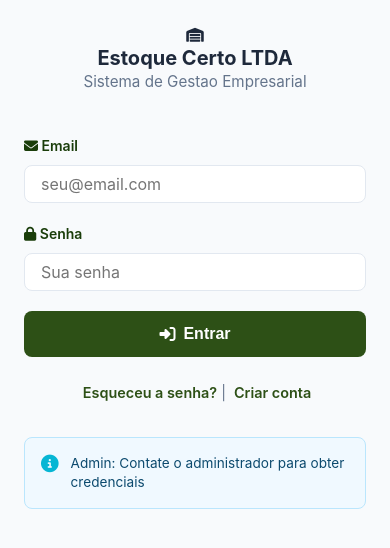
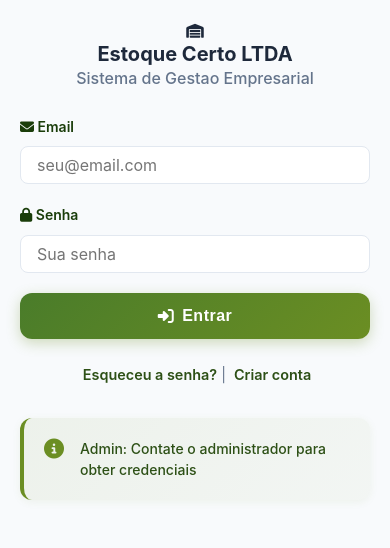
Before and after one commit to cristiano-superacao/projetowash, a Flask app: page / in a window 390 px wide. Shown: the top 548 px of the page. Run offline with Flask 3, Linux system fonts and the light colour scheme; some libraries are stand-ins or nearby versions.

Commit message:
🎨 Layout de autenticação melhorado - Design moderno com gradiente verde profissional - Animações suaves e efeitos visuais - Campos de input aprimorados com feedback visual - Botões com hover effects modernos - Responsividade mobile completa (768px e 480px) - Melhor experiência do usuário

```diff
--- a/web/static/css/style.css
+++ b/web/static/css/style.css
@@ -1307,26 +1318,37 @@ table tbody tr:hover {
     justify-content: center;
     align-items: center;
     padding: 2rem;
-    background-color: white;
+    background-color: rgba(255, 255, 255, 0.98);
+    backdrop-filter: blur(20px);
     position: relative;
-    height: 100%; /* Altura total */
-    overflow-y: auto; /* Scroll se necessário */
+    height: 100%;
+    overflow-y: auto;
+    box-shadow: -10px 0 40px rgba(0, 0, 0, 0.1);
 }
 
 .auth-card {
     width: 100%;
-    max-width: 420px;
-    padding: 2rem;
-    animation: fadeIn 0.5s ease-out;
+    max-width: 460px;
+    padding: 2.5rem;
+    animation: fadeInUp 0.6s cubic-bezier(0.4, 0, 0.2, 1);
+    background: white;
+    border-radius: 20px;
+    box-shadow: 0 20px 60px rgba(0, 0, 0, 0.08);
 }
 
 .auth-card.hidden {
     display: none;
 }
 
-@keyframes fadeIn {
-    from { opacity: 0; transform: translateY(10px); }
-    to { opacity: 1; transform: translateY(0); }
+@keyframes fadeInUp {
+    from {
+        opacity: 0;
+        transform: translateY(30px);
+    }
+    to {
+        opacity: 1;
+        transform: translateY(0);
+    }
 }
 
 .auth-header {
@@ -1335,15 +1357,17 @@ table tbody tr:hover {
 }
 
 .auth-header h2 {
-    font-size: 1.875rem;
+    font-size: 2rem;
     color: var(--text-primary);
     margin-bottom: 0.5rem;
-    font-weight: 700;
+    font-weight: 800;
+    letter-spacing: -0.5px;
 }
 
 .auth-header p {
     color: var(--text-secondary);
-    font-size: 0.95rem;
+    font-size: 1rem;
+    font-weight: 500;
 }
 
 /* Tabs de Autenticação */
@@ -1431,28 +1457,65 @@ table tbody tr:hover {
 
 .form-select {
     width: 100%;
-    padding: 0.75rem 1rem;
-    border: 1px solid #e2e8f0;
-    border-radius: var(--radius-md);
+    padding: 0.875rem 1rem;
+    border: 2px solid #e2e8f0;
+    border-radius: 12px;
     font-size: 0.95rem;
-    transition: all 0.2s ease;
+    transition: all 0.3s cubic-bezier(0.4, 0, 0.2, 1);
     background: #f8fafc;
     color: var(--text-primary);
     cursor: pointer;
+    font-family: inherit;
 }
 
 .form-select:focus {
     background: white;
-    border-color: var(--primary-color);
-    box-shadow: 0 0 0 3px rgba(45, 80, 22, 0.1);
+    border-color: #6B8E23;
+    box-shadow: 0 0 0 4px rgba(107, 142, 35, 0.1), 0 4px 12px rgba(107, 142, 35, 0.08);
     outline: none;
+    transform: translateY(-1px);
 }
 
 .btn-block {
     width: 100%;
-    padding: 0.875rem;
+    padding: 1rem;
     font-size: 1rem;
+    font-weight: 700;
     margin-top: 1rem;
+    border-radius: 12px;
+    background: linear-gradient(135deg, #4a7c2a 0%, #6B8E23 100%);
+    color: white;
+    border: none;
+    cursor: pointer;
+    transition: all 0.3s cubic-bezier(0.4, 0, 0.2, 1);
+    box-shadow: 0 4px 14px rgba(107, 142, 35, 0.3);
+    letter-spacing: 0.5px;
+    position: relative;
+    overflow: hidden;
+}
+
+.btn-block::before {
+    content: '';
+    position: absolute;
+    top: 0;
+    left: -100%;
+    width: 100%;
+    height: 100%;
+    background: linear-gradient(90deg, transparent, rgba(255, 255, 255, 0.2), transparent);
+    transition: left 0.5s;
+}
+
+.btn-block:hover::before {
+    left: 100%;
+}
+
+.btn-block:hover {
+    transform: translateY(-2px);
+    box-shadow: 0 12px 35px rgba(107, 142, 35, 0.4);
+}
+
+.btn-block:active {
+    transform: translateY(0);
 }
 
 /* Links e Dicas */
@@ -1476,26 +1539,28 @@ table tbody tr:hover {
 
 .admin-login-hint {
     margin-top: 2rem;
-    padding: 1rem;
-    background: #f0f9ff;
-    border: 1px solid #bae6fd;
-    border-radius: var(--radius-md);
-    display: flex;
-    gap: 0.75rem;
+    padding: 1.25rem;
+    background: linear-gradient(135deg, rgba(107, 142, 35, 0.08) 0%, rgba(107, 142, 35, 0.04) 100%);
+    border-left: 4px solid #6B8E23;
+    border-radius: 12px;
+    display: flex;
+    gap: 1rem;
     align-items: flex-start;
+    box-shadow: 0 2px 8px rgba(107, 142, 35, 0.08);
 }
 
 .admin-login-hint i {
-    color: var(--info-color);
-    font-size: 1.1rem;
+    color: #6B8E23;
+    font-size: 1.25rem;
     margin-top: 0.1rem;
 }
 
 .admin-login-hint p {
-    font-size: 0.85rem;
-    color: #0c4a6e;
+    font-size: 0.875rem;
+    color: #2d5016;
     margin: 0;
-    line-height: 1.4;
+    line-height: 1.5;
+    font-weight: 500;
 }
 
 /* Checkbox Grid para Módulos */
@@ -1890,6 +1955,46 @@ table tbody tr:hover {
 }
 
 @media (max-width: 768px) {
+    .auth-wrapper {
+        flex-direction: column;
+    }
+
+    .auth-banner {
+        height: 30vh;
+        min-height: 250px;
+        padding: 2rem;
+        border-right: none;
+        border-bottom: 1px solid rgba(255, 255, 255, 0.2);
+    }
+
+    .banner-content i {
+        font-size: 3.5rem;
+        margin-bottom: 1rem;
+    }
+
+    .banner-content h1 {
+        font-size: 1.75rem;
+    }
+
+    .banner-content p {
+        font-size: 1rem;
+    }
+
+    .auth-content {
+        height: 70vh;
+        padding: 1.5rem;
+    }
+
+    .auth-card {
+        padding: 1.5rem;
+        max-width: 100%;
+        box-shadow: none;
+    }
+
+    .auth-header h2 {
+        font-size: 1.5rem;
+    }
+
     .stats-grid {
         grid-template-columns: 1fr;
     }
@@ -1920,6 +2025,53 @@ table tbody tr:hover {
 }
 
 @media (max-width: 480px) {
+    .auth-banner {
+        height: 25vh;
+        min-height: 200px;
+        padding: 1.5rem;
+    }
+
+    .banner-content i {
+        font-size: 3rem;
+        margin-bottom: 0.75rem;
+    }
+
+    .banner-content h1 {
+        font-size: 1.5rem;
+    }
+
+    .banner-content p {
+        font-size: 0.875rem;
+    }
+
+    .auth-content {
+        padding: 1rem;
+    }
+
+    .auth-card {
+        padding: 1.25rem;
+    }
+
+    .auth-header {
+        margin-bottom: 1.5rem;
+    }
+
+    .auth-header h2 {
+        font-size: 1.375rem;
+    }
+
+    .form-group {
+        margin-bottom: 1rem;
+    }
+
+    .input-group input {
+        padding: 0.75rem 1rem 0.75rem 2.5rem;
+    }
+
+    .btn-block {
+        padding: 0.875rem;
+    }
+
     .stat-card {
         flex-direction: column;
         text-align: center;
```
Also changed, not shown: other parts of web/static/css/style.css (+28 -15 lines).
